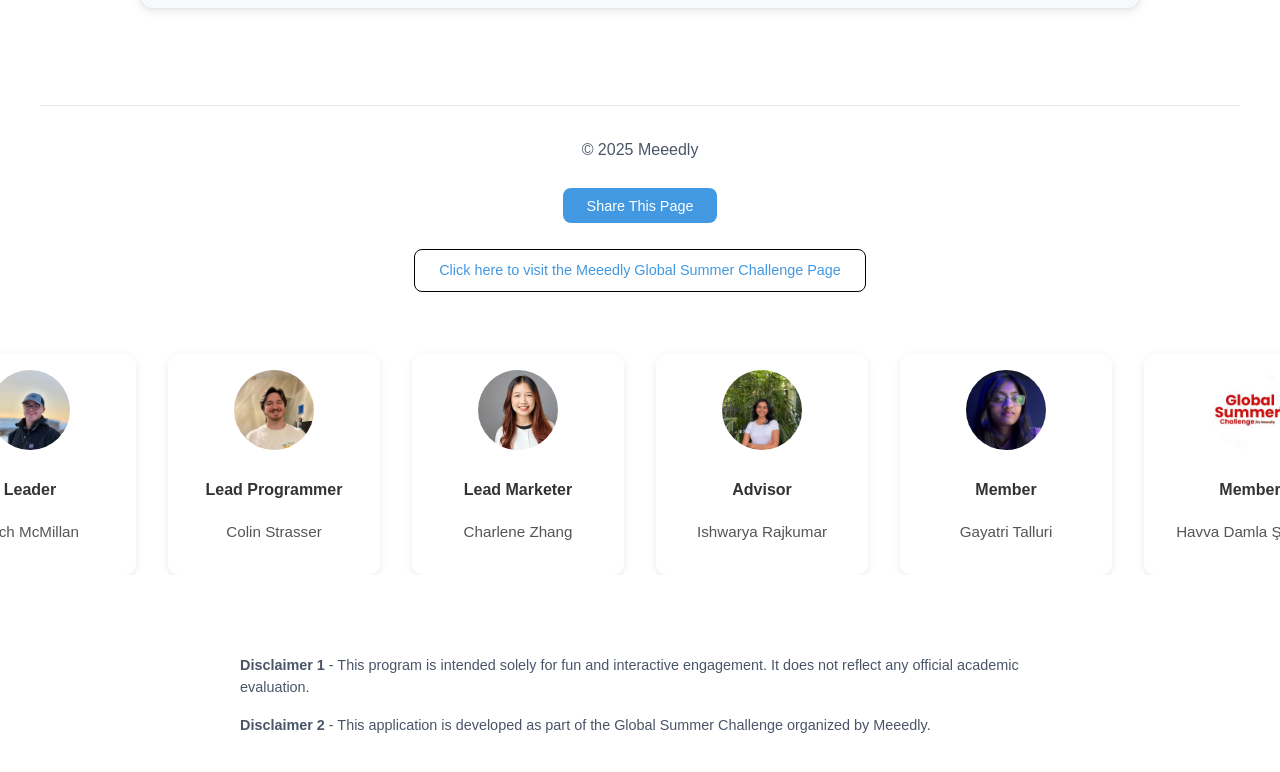
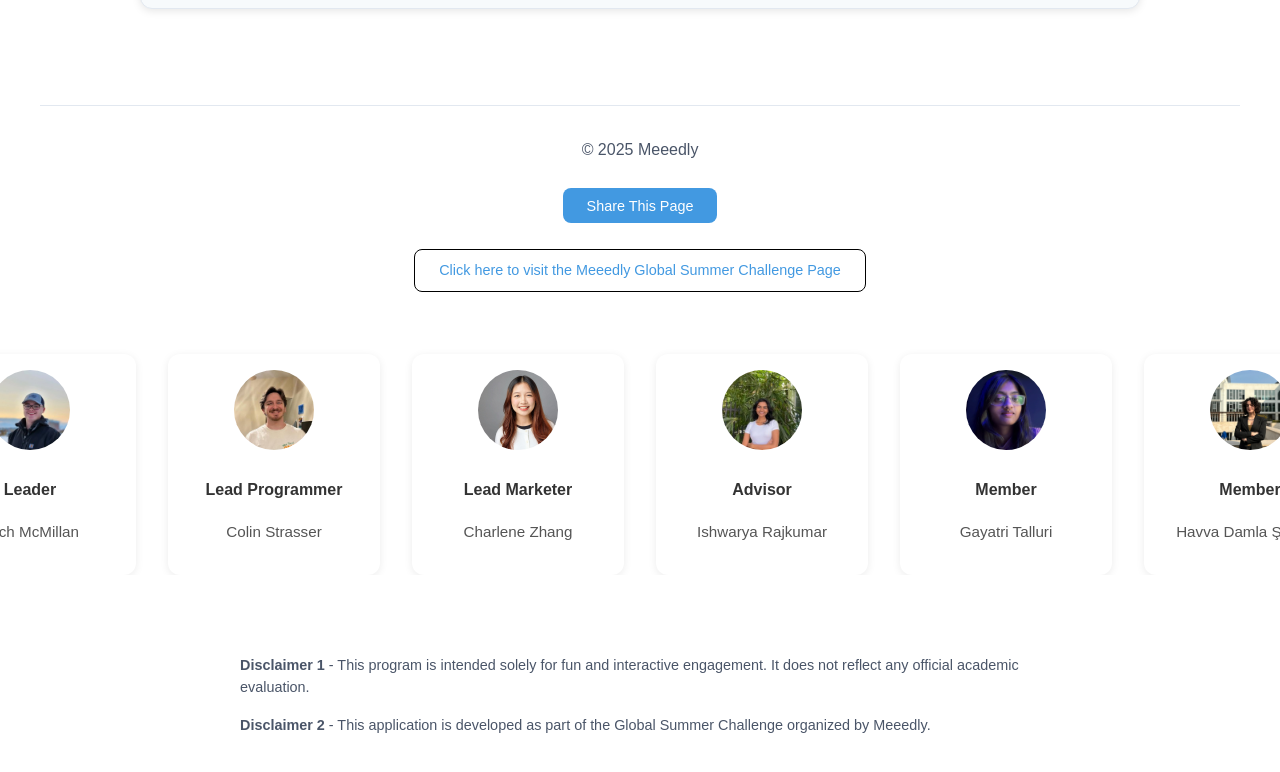
Before and after one commit to TG3-CODE/gscFrontend, a React (Vite) app: page / in a window 1280 px wide. Shown: the part 1355-2127 px from the top of the page. Built offline with nearby package versions, Linux system fonts and the light colour scheme; no server answers.

Commit message:
Add Damla's image to team members in App.jsx

```diff
--- a/src/App.jsx
+++ b/src/App.jsx
@@ -7,7 +7,7 @@ import zach from "./assets/zach.jfif";
 import charlene from "./assets/charlene.jpeg";
 import gayatri from "./assets/Gayatri.jpg";
 import ish from "./assets/ish.jfif";
-
+import damla from "./assets/damla.jpeg";
 import { PieChart, Pie, ResponsiveContainer, Cell } from "recharts";
 import { useState, useEffect } from "react";
 import {
@@ -560,7 +560,7 @@ function App() {
           <p className="member__name">Gayatri Talluri</p>
         </div>
         <div className="member">
-          <img src={global} className="member__img"></img>
+          <img src={damla} className="member__img"></img>
           <h3 className="member__title">Member</h3>
           <p className="member__name">Havva Damla Şentürk</p>
         </div>
```
Also changed, not shown: src/assets/damla.jpeg (added).
